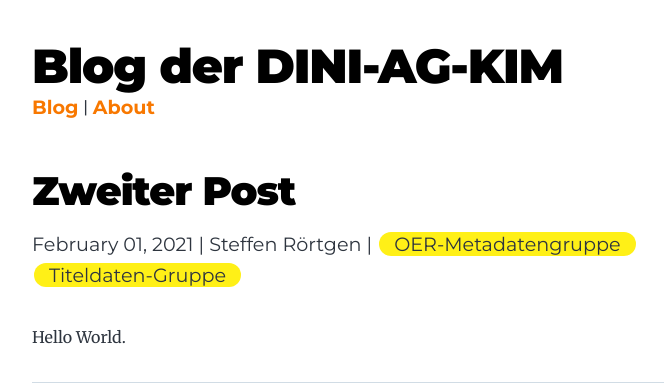
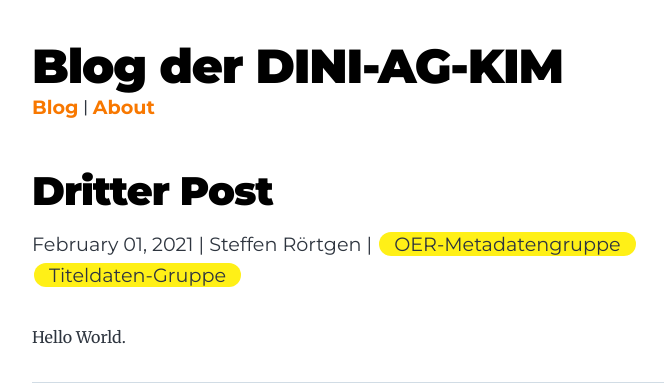
Before and after one commit to dini-ag-kim/blog, a Gatsby site: page /2023-11-01-post-test/ in a window 1280 px wide. Shown: the top 388 px of the page, without its empty margins (292-959 px from the left). Built offline with nearby package versions, Linux system fonts and the light colour scheme; Gatsby itself is replaced by a stand-in of ours.

Commit message:
Edit test post

```diff
--- a/content/blog/2023-11-01-post-test/index.md
+++ b/content/blog/2023-11-01-post-test/index.md
@@ -1,7 +1,7 @@
 ---
-title: Zweiter Post
+title: Dritter Post
 date: 2021-02-01
-description: Zweiter Post der Gruppe
+description: Dritter Post der Gruppe
 authors: [{ lastname: "Rörtgen", firstname: "Steffen" }]
 tags: ["OER-Metadatengruppe", "Titeldaten-Gruppe"]
 ---
```
